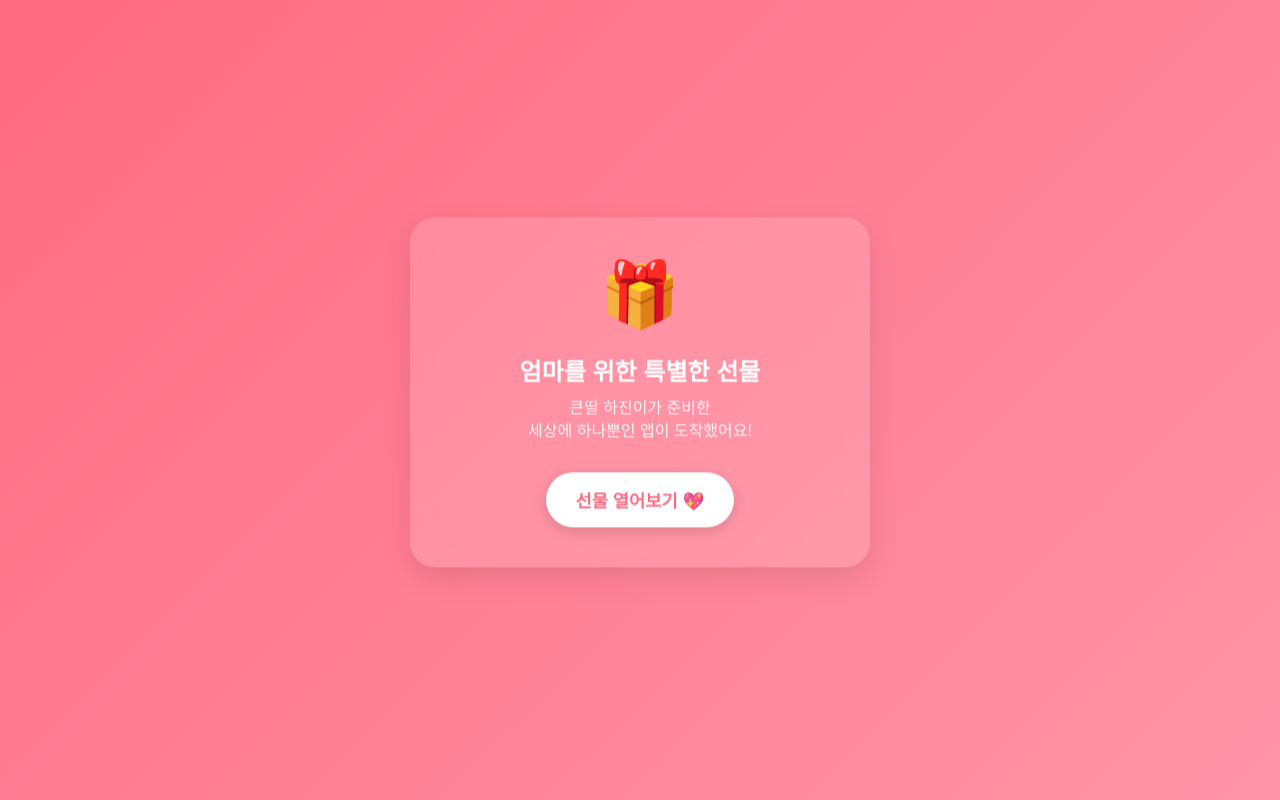
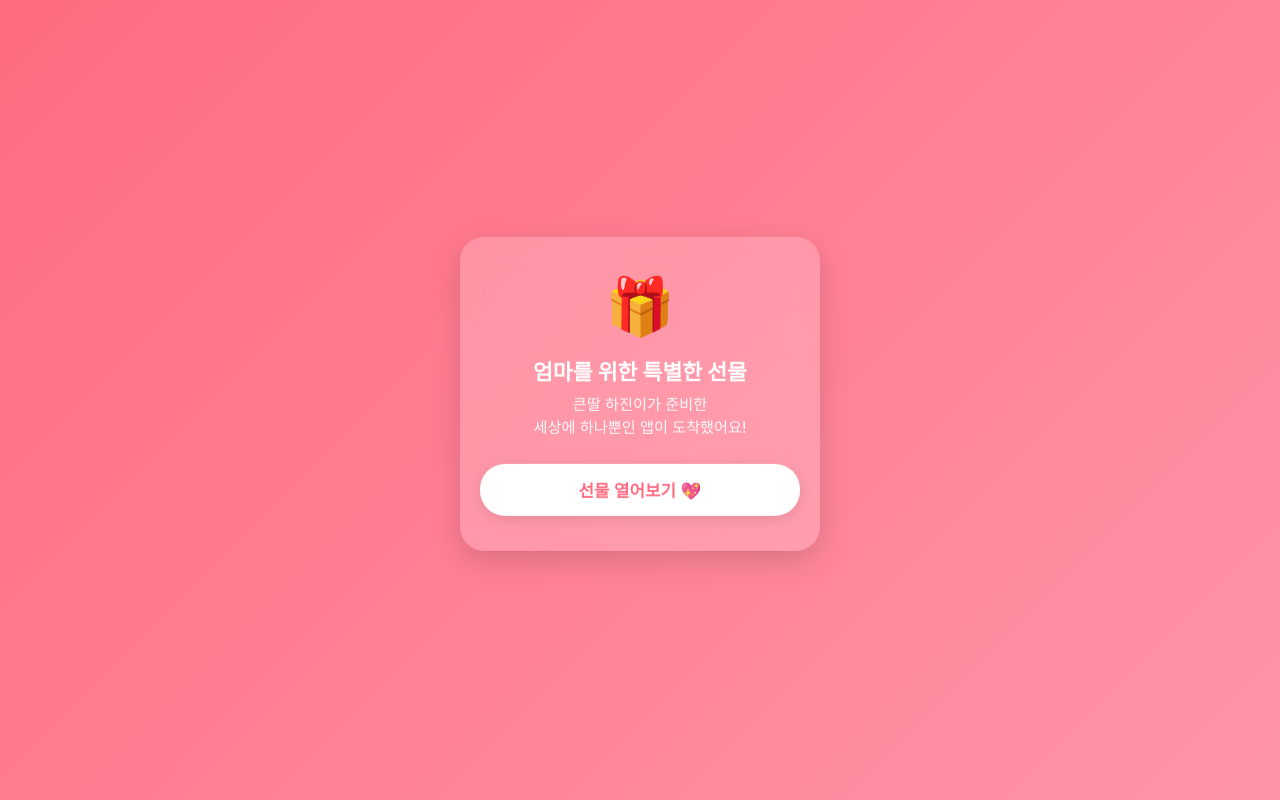
Before and after one commit to BANE-13/HappyBirthdayMom, a plain HTML site: page index.html in a window 1280 px wide. Shown: the top 800 px of the page. Drawn offline with nearby package versions, Linux system fonts and the light colour scheme.

Commit message:
Mobile Update

```diff
--- a/index.html
+++ b/index.html
@@ -2,7 +2,8 @@
 <html lang="ko">
 <head>
     <meta charset="UTF-8">
-    <meta name="viewport" content="width=device-width, initial-scale=1.0">
+    <!-- 모바일 화면 크기 고정 및 확대/축소 방지(앱 같은 느낌) -->
+    <meta name="viewport" content="width=device-width, initial-scale=1.0, maximum-scale=1.0, user-scalable=no">
     <title>❤️ 세상에서 제일 사랑하는 엄마를 위한 선물 ❤️</title>
     <!-- 폭죽 효과를 위한 라이브러리 -->
     <script src="https://cdn.jsdelivr.net/npm/canvas-confetti@1.5.1/dist/confetti.browser.min.js"></script>
@@ -14,20 +15,27 @@
             --text-color: #333333;
         }
 
+        /* 모바일 터치 시 생기는 파란색/회색 하이라이트 제거 */
+        * {
+            -webkit-tap-highlight-color: transparent;
+            box-sizing: border-box;
+        }
+
         body {
-            font-family: 'Apple SD Gothic Neo', 'Malgun Gothic', sans-serif;
+            font-family: -apple-system, BlinkMacSystemFont, 'Apple SD Gothic Neo', 'Malgun Gothic', sans-serif;
             background-color: var(--bg-color);
             color: var(--text-color);
             margin: 0;
-            padding: 20px;
+            padding: 15px;
             display: flex;
             flex-direction: column;
             align-items: center;
             min-height: 100vh;
-            box-sizing: border-box;
+            /* 모바일에서 스크롤 부드럽게 */
+            -webkit-overflow-scrolling: touch;
         }
 
-        /* 🎁 앱 시작 화면 (오프닝 커버) 스타일 */
+        /* 🎁 앱 시작 화면 (오프닝 커버) 모바일 최적화 */
         #welcome-screen {
             position: fixed;
             top: 0;
@@ -43,8 +51,7 @@
             color: white;
             text-align: center;
             padding: 20px;
-            box-sizing: border-box;
-            transition: opacity 0.6s ease, visibility 0.6s ease;
+            transition: opacity 0.5s ease, visibility 0.5s ease;
         }
 
         #welcome-screen.hidden {
@@ -53,175 +60,175 @@
         }
 
         .welcome-box {
-            background: rgba(255, 255, 255, 0.15);
-            backdrop-filter: blur(10px);
-            padding: 40px 30px;
-            border-radius: 25px;
-            box-shadow: 0 10px 30px rgba(0,0,0,0.1);
-            max-width: 400px;
+            background: rgba(255, 255, 255, 0.2);
+            backdrop-filter: blur(12px);
+            -webkit-backdrop-filter: blur(12px);
+            padding: 35px 20px;
+            border-radius: 24px;
+            box-shadow: 0 10px 30px rgba(0,0,0,0.15);
             width: 100%;
+            max-width: 360px;
             animation: float 3s ease-in-out infinite;
         }
 
         @keyframes float {
             0%, 100% { transform: translateY(0); }
-            50% { transform: translateY(-10px); }
+            50% { transform: translateY(-8px); }
         }
 
         .welcome-icon {
-            font-size: 4rem;
-            margin-bottom: 20px;
+            font-size: 3.5rem;
+            margin-bottom: 15px;
         }
 
         .welcome-title {
-            font-size: 1.5rem;
+            font-size: 1.35rem;
             font-weight: bold;
-            margin-bottom: 10px;
+            margin-bottom: 8px;
         }
 
         .welcome-desc {
-            font-size: 1rem;
-            margin-bottom: 30px;
-            opacity: 0.9;
-            line-height: 1.4;
+            font-size: 0.95rem;
+            margin-bottom: 25px;
+            opacity: 0.95;
+            line-height: 1.5;
         }
 
         .open-btn {
             background-color: white;
             color: var(--primary-color);
             border: none;
-            padding: 15px 30px;
-            border-radius: 30px;
-            font-size: 1.1rem;
+            width: 100%;
+            padding: 14px;
+            border-radius: 25px;
+            font-size: 1.05rem;
             font-weight: bold;
             cursor: pointer;
-            box-shadow: 0 4px 15px rgba(0,0,0,0.15);
-            transition: transform 0.2s, background-color 0.2s;
+            box-shadow: 0 4px 15px rgba(0,0,0,0.1);
+            transition: transform 0.1s;
         }
 
-        .open-btn:hover {
-            transform: scale(1.05);
-            background-color: #fff5f7;
+        .open-btn:active {
+            transform: scale(0.96);
         }
 
-        /* 본문 스타일 */
+        /* 본문 컨테이너 모바일 맞춤 */
         .container {
-            max-width: 600px;
+            max-width: 500px;
             width: 100%;
             text-align: center;
+            padding-bottom: 30px;
         }
 
         header h1 {
             color: var(--primary-color);
-            font-size: 2rem;
-            margin-bottom: 5px;
+            font-size: 1.7rem;
+            margin: 10px 0 5px 0;
         }
 
         header p {
             color: #666;
-            font-size: 1.1rem;
-            margin-bottom: 30px;
+            font-size: 0.95rem;
+            margin-bottom: 20px;
         }
 
-        /* 편지 섹션 */
+        /* 편지 섹션 모바일 최적화 */
         .letter-box {
             background: var(--card-bg);
-            padding: 25px;
-            border-radius: 15px;
-            box-shadow: 0 4px 15px rgba(255, 107, 129, 0.15);
-            margin-bottom: 30px;
+            padding: 20px;
+            border-radius: 16px;
+            box-shadow: 0 4px 15px rgba(255, 107, 129, 0.1);
+            margin-bottom: 25px;
             text-align: left;
             line-height: 1.6;
+            font-size: 0.95rem;
         }
 
         .letter-box h2 {
             color: var(--primary-color);
-            font-size: 1.3rem;
+            font-size: 1.15rem;
             margin-top: 0;
             text-align: center;
         }
 
-        /* 쿠폰 섹션 */
+        /* 쿠폰 섹션 모바일 최적화 */
         .coupon-section h2 {
             color: var(--primary-color);
+            font-size: 1.15rem;
             margin-bottom: 15px;
         }
 
         .coupon-grid {
             display: flex;
             flex-direction: column;
-            gap: 15px;
+            gap: 12px;
         }
 
         .coupon {
             background: var(--card-bg);
             border: 2px dashed var(--primary-color);
-            border-radius: 12px;
-            padding: 20px;
+            border-radius: 14px;
+            padding: 16px;
             display: flex;
             justify-content: space-between;
             align-items: center;
             cursor: pointer;
-            transition: transform 0.2s, background-color 0.2s;
             position: relative;
             overflow: hidden;
             text-align: left;
+            transition: background-color 0.15s;
         }
 
-        .coupon:hover {
-            transform: scale(1.02);
-            background-color: #fff9fa;
+        /* 모바일 터치 반응 */
+        .coupon:active {
+            background-color: #fff5f7;
         }
 
         .coupon-content h3 {
-            margin: 0 0 5px 0;
-            font-size: 1.2rem;
+            margin: 0 0 4px 0;
+            font-size: 1.05rem;
             color: #333;
         }
 
         .coupon-content p {
             margin: 0;
-            font-size: 0.9rem;
+            font-size: 0.82rem;
             color: #777;
+            line-height: 1.4;
         }
 
         .use-btn {
             background-color: var(--primary-color);
             color: white;
             border: none;
-            padding: 10px 15px;
+            padding: 9px 12px;
             border-radius: 8px;
+            font-size: 0.85rem;
             font-weight: bold;
             cursor: pointer;
-            transition: background-color 0.2s;
             flex-shrink: 0;
             margin-left: 10px;
         }
 
-        .use-btn:hover {
-            background-color: #ff4757;
-        }
-
         /* 사용 완료된 쿠폰 스타일 */
         .coupon.used {
-            border-color: #ccc;
-            background-color: #f1f1f1;
-            cursor: not-allowed;
-            transform: none !important;
+            border-color: #d1d1d1;
+            background-color: #f7f7f7;
+            cursor: default;
         }
 
         .coupon.used .coupon-content h3,
         .coupon.used .coupon-content p {
-            color: #999;
+            color: #aaa;
             text-decoration: line-through;
         }
 
         .coupon.used .use-btn {
-            background-color: #ccc;
-            cursor: not-allowed;
+            background-color: #d1d1d1;
+            color: #fff;
         }
 
-        /* ✨ 예쁜 커스텀 팝업 (모달) 스타일 */
+        /* ✨ 예쁜 커스텀 팝업 (모달) 모바일 최적화 */
         #custom-modal {
             position: fixed;
             top: 0;
@@ -235,7 +242,8 @@
             z-index: 10000;
             opacity: 0;
             visibility: hidden;
-            transition: opacity 0.3s ease, visibility 0.3s ease;
+            transition: opacity 0.25s ease, visibility 0.25s ease;
+            padding: 20px;
         }
 
         #custom-modal.show {
@@ -245,14 +253,14 @@
 
         .modal-content {
             background: white;
-            padding: 30px 25px;
+            padding: 25px 20px;
             border-radius: 20px;
-            width: 85%;
-            max-width: 350px;
+            width: 100%;
+            max-width: 320px;
             text-align: center;
             box-shadow: 0 10px 25px rgba(0,0,0,0.2);
-            transform: scale(0.8);
-            transition: transform 0.3s cubic-bezier(0.175, 0.885, 0.32, 1.275);
+            transform: scale(0.85);
+            transition: transform 0.25s cubic-bezier(0.175, 0.885, 0.32, 1.275);
         }
 
         #custom-modal.show .modal-content {
@@ -260,22 +268,22 @@
         }
 
         .modal-icon {
-            font-size: 3.5rem;
-            margin-bottom: 15px;
+            font-size: 3rem;
+            margin-bottom: 12px;
         }
 
         .modal-title {
             color: var(--primary-color);
-            font-size: 1.3rem;
+            font-size: 1.2rem;
             font-weight: bold;
-            margin-bottom: 10px;
+            margin-bottom: 8px;
         }
 
         .modal-desc {
             color: #666;
-            font-size: 0.95rem;
+            font-size: 0.9rem;
             line-height: 1.5;
-            margin-bottom: 25px;
+            margin-bottom: 20px;
         }
 
         .modal-close-btn {
@@ -283,22 +291,17 @@
             color: white;
             border: none;
             width: 100%;
-            padding: 12px;
+            padding: 11px;
             border-radius: 12px;
-            font-size: 1rem;
+            font-size: 0.95rem;
             font-weight: bold;
             cursor: pointer;
-            transition: background-color 0.2s;
-        }
-
-        .modal-close-btn:hover {
-            background-color: #ff4757;
         }
 
         footer {
-            margin-top: 40px;
-            color: #888;
-            font-size: 0.9rem;
+            margin-top: 30px;
+            color: #999;
+            font-size: 0.8rem;
         }
     </style>
 </head>
@@ -345,13 +348,13 @@
 
         <!-- 쿠폰 섹션 -->
         <section class="coupon-section">
-            <h2>🎟️ Only 엄마만 사용 가능한 쿠폰! (클릭해서 사용하기)</h2>
+            <h2>🎟️ Only 엄마만 사용 가능한 쿠폰!</h2>
             <div class="coupon-grid">
 
                 <div class="coupon" onclick="useCoupon(this)">
                     <div class="coupon-content">
                         <h3>💆‍♀️ 전신 안마 & 어깨 마사지 1회권</h3>
-                        <p>김씨 집안 가장에게도 인정받은 큰딸의 시원한 안마! 필요할 때 언제든 사용 가능</p>
+                        <p>김씨 집안 가장에게도 인정받은 큰딸의 시원한 안마!</p>
                     </div>
                     <button class="use-btn">사용하기</button>
                 </div>
@@ -359,7 +362,7 @@
                 <div class="coupon" onclick="useCoupon(this)">
                     <div class="coupon-content">
                         <h3>🍽️ 큰딸이 대접하는 맛있는 아침식사</h3>
-                        <p>평소 아침을 안 먹더라도 기분 내고 싶은 오늘! 이 쿠폰을 사용하세요 :) </p>
+                        <p>평소 아침을 안 먹더라도 기분 내고 싶은 오늘 사용하세요 :)</p>
                     </div>
                     <button class="use-btn">사용하기</button>
                 </div>
@@ -367,15 +370,15 @@
                 <div class="coupon" onclick="useCoupon(this)">
                     <div class="coupon-content">
                         <h3>✈️ 카페인이 딸리는 날 아메리카노 한 잔</h3>
-                        <p>스타벅스, 컴포즈, 빽다방... 세상의 모든 커피란 커피는 다 구해드립니다 😍 </p>
+                        <p>세상의 모든 커피란 커피는 다 구해드립니다 😍</p>
                     </div>
                     <button class="use-btn">사용하기</button>
                 </div>
 
                 <div class="coupon" onclick="useCoupon(this)">
                     <div class="coupon-content">
-                        <h3>💰 겨울엔 붕어빵! 엄마가 좋아하는 팥붕 배달 </h3>
-                        <p>숨은 맛집으로 소문난 붕어빵 트럭에서 팥 붕어빵 10개를 배달해드려요 🤩</p>
+                        <h3>💰 겨울엔 붕어빵! 팥붕 배달</h3>
+                        <p>숨은 맛집 붕어빵 트럭에서 팥 붕어빵 10개를 배달해드려요 🤩</p>
                     </div>
                     <button class="use-btn">사용하기</button>
                 </div>
@@ -406,7 +409,7 @@
         function useCoupon(element) {
             // 이미 사용된 쿠폰이면 다른 안내 팝업 띄우기
             if (element.classList.contains('used')) {
-                showModal('이미 사용된 쿠폰이에요! 🤭', '이 쿠폰은 이미 쓰셨어요!<br>혹시 까먹으신 건 아니겠죠? 대만족 중이신가요? ❤️️');
+                showModal('이미 사용된 쿠폰이에요! 🤭', '이 쿠폰은 이미 쓰셨어요!<br>혹시 까먹으신 건 아니겠죠? 대만족 중이신가요? ❤');
                 return;
             }
 
```
